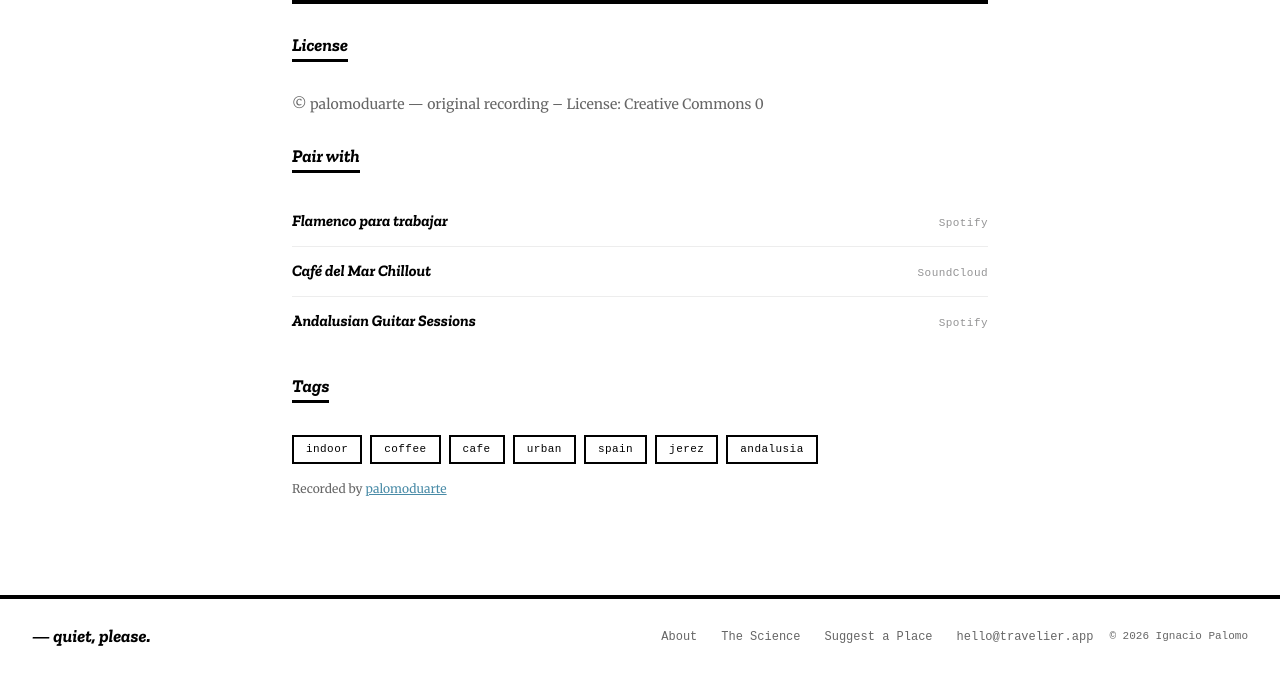
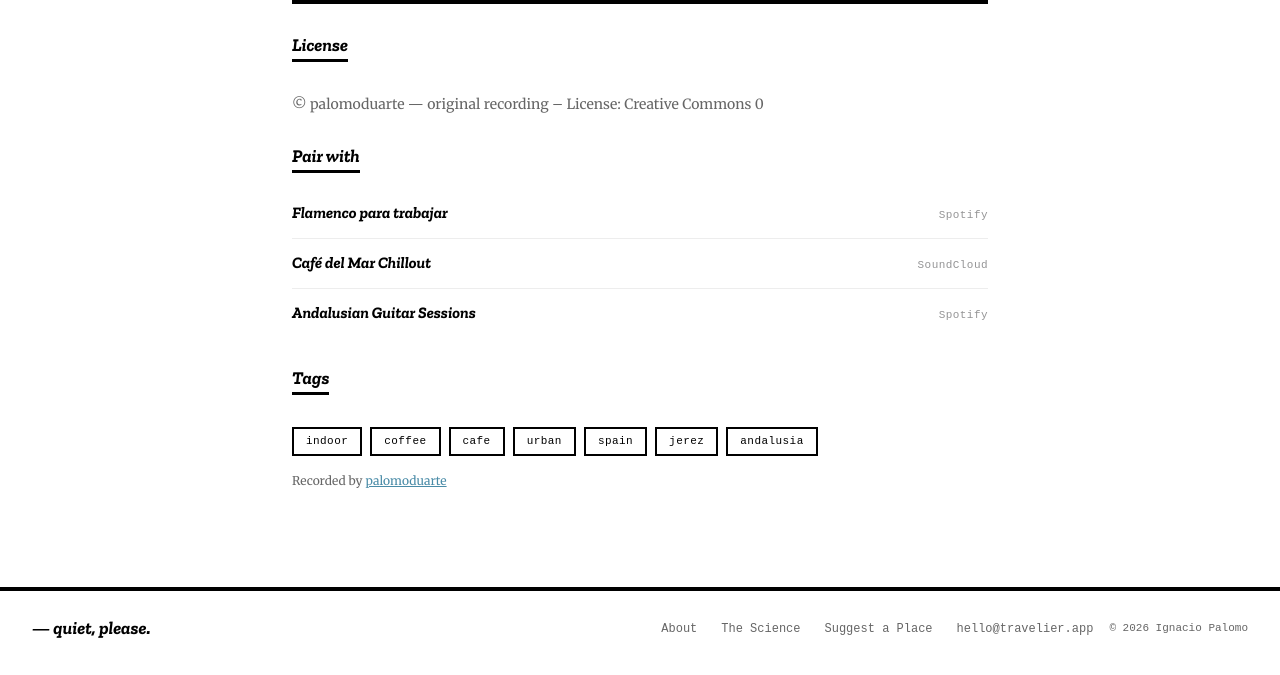
Before and after one commit to 3oheme/travelier, a Jekyll site: the page built from _places/coco-cafe-jerez.md, in a window 1280 px wide. Shown: the part 1319-1994 px from the top of the page. Built offline with Jekyll 4.4.1, drawn with Linux system fonts in a browser that asks for light colours.

Commit message:
style: apply manual CSS updates from user
Co-Authored-By: Claude Sonnet 4.6 <noreply@anthropic.com>

```diff
--- a/assets/css/main.css
+++ b/assets/css/main.css
@@ -619,7 +619,7 @@ input[type="range"]:focus-visible {
 
 .ruled-list {
   list-style: none;
-  margin: var(--sp-2) 0 0;
+  margin: 0;
   padding: 0;
 }
 
```
